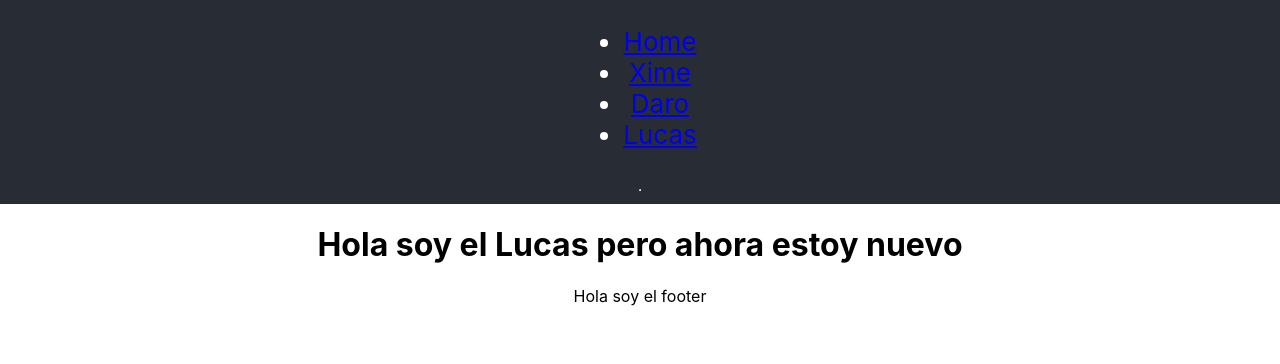
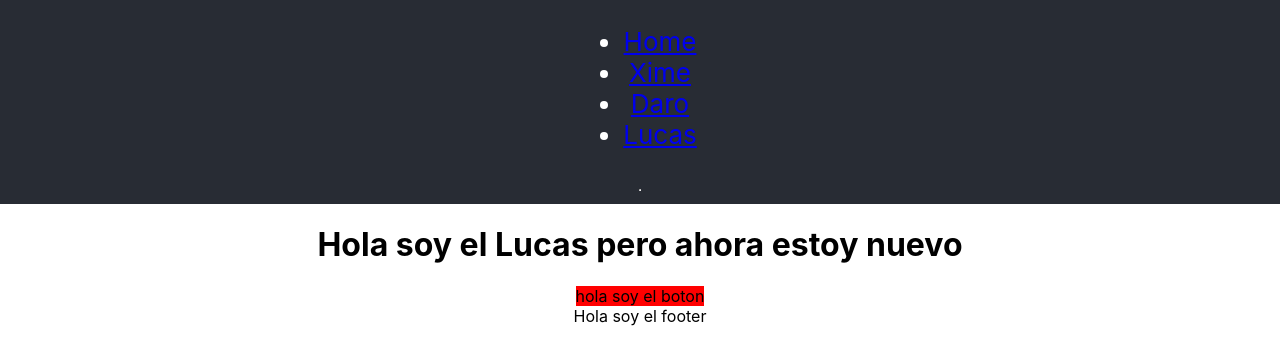
Before and after one commit to LucasDelgado/lana, a React (Create React App) app: page /lucas in a window 1280 px wide. Shown: the top 364 px of the page. Built offline with nearby package versions, Linux system fonts and the light colour scheme.

Commit message:
swith componentes

```diff
--- /dev/null
+++ b/src/components/buttons/Button.module.css
@@ -0,0 +1,6 @@
+.primary{
+    background-color: red;
+}
+.secundary{
+    background-color: blue;
+}
--- /dev/null
+++ b/src/components/buttons/index.jsx
@@ -0,0 +1,26 @@
+import React from 'react';
+
+import button from './Button.module.css'
+
+
+const Button = (props) => {
+
+    let {as, children, className, type, href, onClick} = props;
+
+    //definimos elemento que queremos dibujar mediante props as;
+    let Element = as || 'button';
+
+    Element !== "input"  ?
+                        Element = <Element className={`${button[className]}`} href={href} onClick={onClick}>{children}</Element>
+                        :
+                        Element = <Element className={`${button[className]}`} type={type ? type : "submit"} value={children} onClick={onClick}/>
+
+
+    return (
+        <>
+            {Element}
+        </>
+    );
+}
+
+export default Button;
--- a/src/pages/lucas.jsx
+++ b/src/pages/lucas.jsx
@@ -1,9 +1,12 @@
 import React from 'react';
+
+import Button from '../components/buttons'
 
 const Lucas = (props) => {
     return (
         <div>
             <h1>Hola soy el Lucas pero ahora estoy nuevo</h1>
+            <Button as="a" className="primary" onClick={ ()=>{console.log('hola')} } >hola soy el boton</Button>
         </div>
      );
 }
```
